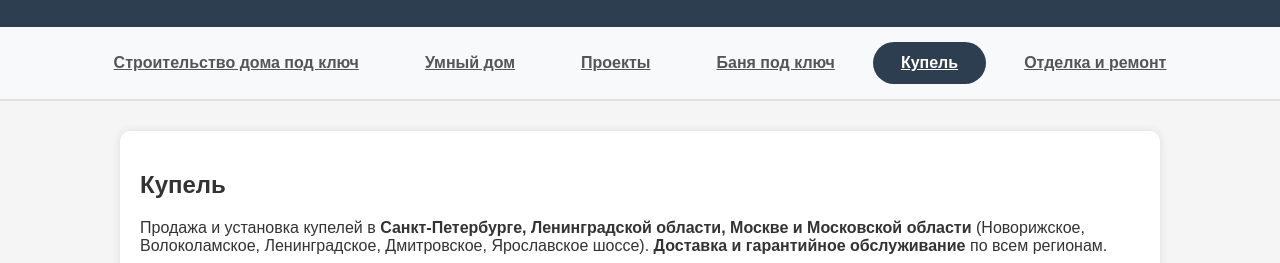
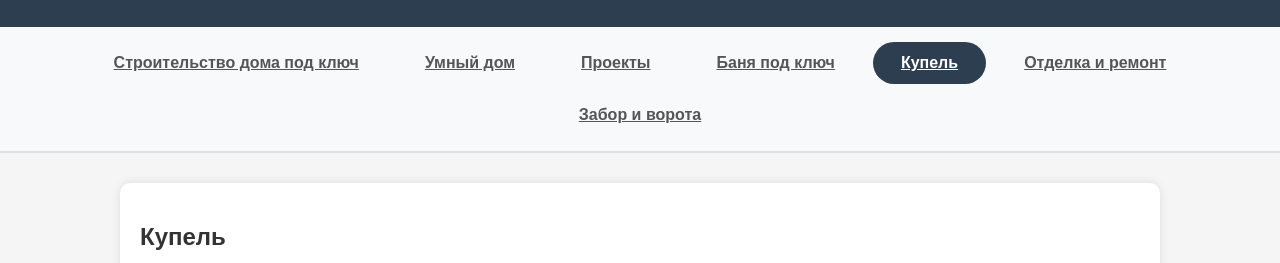
Before and after one commit to Avtoooo1111/domsymom, a plain HTML site: page kupel.html in a window 1280 px wide. Shown: the part 98-361 px from the top of the page. Drawn offline with Linux system fonts and the light colour scheme.

Commit message:
страница заь/бор на вкладке купель

```diff
--- a/kupel.html
+++ b/kupel.html
@@ -42,6 +42,7 @@
         <a href="bathhouse.html" class="tab-button">Баня под ключ</a>
         <a href="kupel.html" class="tab-button active">Купель</a>
         <a href="otdelka.html" class="tab-button">Отделка и ремонт</a>
+        <a href="zabor.html" class="tab-button">Забор и ворота</a>
     </nav>
 
     <section>
```
